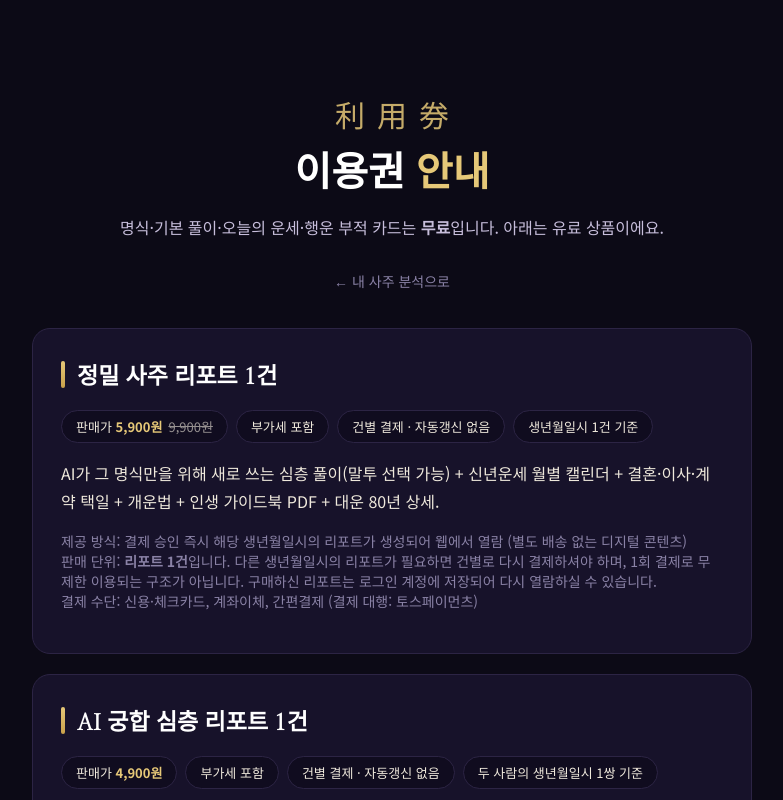
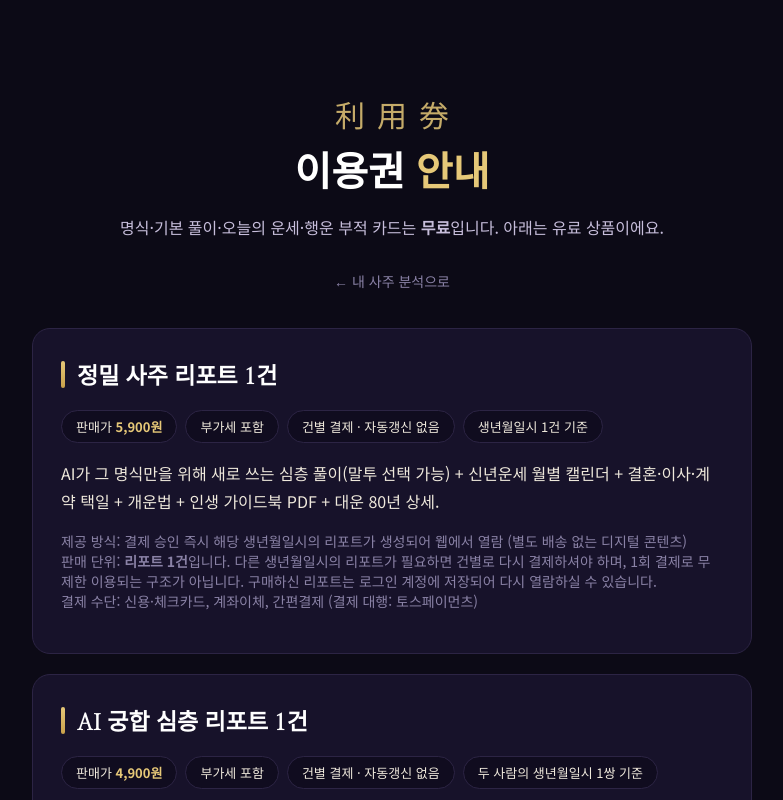
Before and after one commit to tlfwjsdlstod95-sys/saju, a Next.js app in the folder saju-app/: page /pricing in a window 1280 px wide. Shown: the top 800 px of the page, without its empty margins (248-1031 px from the left). Built offline with nearby package versions, Linux system fonts and the light colour scheme; no server answers.

Commit message:
fix: /pricing 취소선 정가 제거 (판매 이력 없는 정가 · 정찰제)

```diff
--- a/saju-app/app/pricing/page.tsx
+++ b/saju-app/app/pricing/page.tsx
@@ -13,7 +13,6 @@ const ITEMS = [
   {
     name: '정밀 사주 리포트 1건',
     price: 5900,
-    list: 9900,
     unit: '생년월일시 1건 기준',
     desc: 'AI가 그 명식만을 위해 새로 쓰는 심층 풀이(말투 선택 가능) + 신년운세 월별 캘린더 + 결혼·이사·계약 택일 + 개운법 + 인생 가이드북 PDF + 대운 80년 상세.',
     how: '결제 승인 즉시 해당 생년월일시의 리포트가 생성되어 웹에서 열람 (별도 배송 없는 디지털 콘텐츠)',
@@ -21,7 +20,6 @@ const ITEMS = [
   {
     name: 'AI 궁합 심층 리포트 1건',
     price: 4900,
-    list: null,
     unit: '두 사람의 생년월일시 1쌍 기준',
     desc: '두 사람의 명식을 대조해 상성 점수·잘 맞는 지점·부딪히는 지점·관계 운영법을 AI가 길게 풀어주는 궁합 리포트.',
     how: '결제 승인 즉시 해당 두 명식의 궁합 리포트가 생성되어 웹에서 열람 (별도 배송 없는 디지털 콘텐츠)',
@@ -44,7 +42,6 @@ export default function Pricing() {
           <div className="chips" style={{ marginBottom: 12 }}>
             <div className="chip">
               판매가 <b style={{ color: 'var(--gold)' }}>{it.price.toLocaleString()}원</b>
-              {it.list && <s style={{ opacity: 0.6, marginLeft: 6 }}>{it.list.toLocaleString()}원</s>}
             </div>
             <div className="chip">부가세 포함</div>
             <div className="chip">건별 결제 · 자동갱신 없음</div>
```
